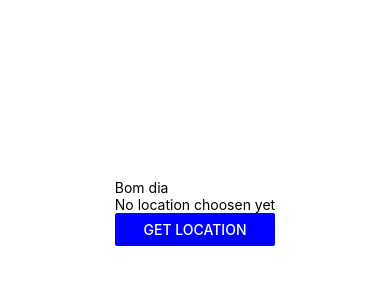
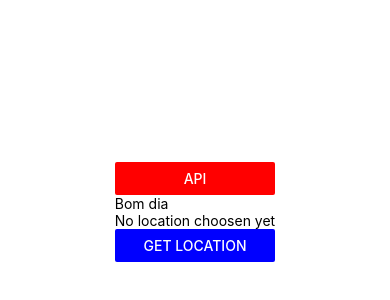
Before and after one commit to PedroRorato/climalocal-react-native, a React Native app: screen / in a window 390 px wide. Shown: the part 210-510 px from the top of the page. Built offline with nearby package versions, Linux system fonts and the light colour scheme.

Commit message:
Location e API

```diff
--- a/src/screens/InitialScreen.js
+++ b/src/screens/InitialScreen.js
@@ -1,13 +1,25 @@
 import React from 'react';
-import { StyleSheet, Text, View } from 'react-native';
+import { Button, StyleSheet, Text, View } from 'react-native';
 
 import api from '../services/api';
 
 import LocationPicker from '../components/LocationPicker';
 
+// lat: '-29.690557738733677',
+// lon: '-53.8148801644215',
+// appid: 'fd76d38854859b84b47b4a5e29b0170f',
+
 const InitialScreen = () => {
+    const fHandler = async () => {
+        const response = await api.get(
+            '/weather?lat=-29.690557738733677&lon=-53.8148801644215&appid=fd76d38854859b84b47b4a5e29b0170f'
+        );
+        console.log(response);
+    }
+
     return (
         <View>
+        <Button title="API" color='red' onPress={fHandler} />
         <Text>Bom dia</Text>
         <LocationPicker />
         </View>
--- a/src/services/api.js
+++ b/src/services/api.js
@@ -1,7 +1,7 @@
 import axios from 'axios';
 
 const api = axios.create({
-    baseURL: 'https://api.github.com/users/PedroRorato'
+    baseURL: 'http://api.openweathermap.org/data/2.5'
 });
 
 export default api;
```
Lines whose indentation alone changed are shown as unchanged.
